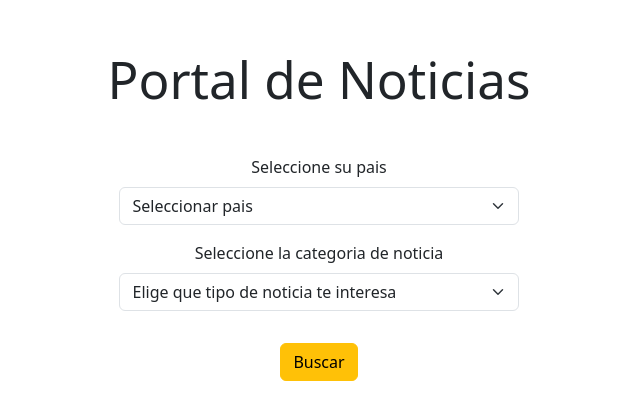
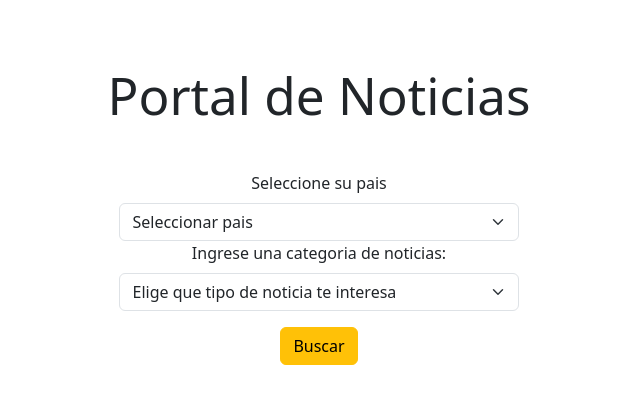
Before and after one commit to maxivega0/ejercicio12react, a React (Vite) app: page / in a window 1280 px wide. Shown: the part 192-612 px from the top of the page, without its empty margins (321-961 px from the left). Built offline with nearby package versions, Linux system fonts and the light colour scheme; no server answers.

Commit message:
correcciones en el codigo, codigo mas limpio y eficiente

```diff
--- a/src/components/Formulario.jsx
+++ b/src/components/Formulario.jsx
@@ -1,18 +1,15 @@
-import { Form, Button, Container } from "react-bootstrap";
-import { useEffect, useState } from "react";
+import { useState, useEffect } from "react";
+import { Container, Form, Button } from "react-bootstrap";
 import ListaNoticias from "./ListaNoticias";
 
 const Formulario = () => {
-  const [noticias, setNoticias] = useState("");
-  const [categoria, setCategoria] = useState("business");
-  const [pais, setPais] = useState("ar");
+  const [categoria, setCategoria] = useState("");
+  const [pais, setPais] = useState("")
+  const [noticias, setNoticias] = useState([]);
   const [mostrarNoticias, setMostrarNoticias] = useState(false);
-  const [categoriaSeleccionada, setCategoriaSeleccionada] = useState(categoria);
-  const [paisSeleccionado, setPaisSeleccionado] = useState(pais);
-
   useEffect(() => {
-    consultarAPI();
-  }, [categoriaSeleccionada, paisSeleccionado]);
+    // consultarAPI();
+  }, []);
 
   const consultarAPI = async () => {
     try {
@@ -20,29 +17,33 @@ const Formulario = () => {
         `https://newsdata.io/api/1/news?apikey=pub_24226bea9b87e0d87603664a9762b89a71aa4&category=${categoria}&country=${pais}`
       );
       const dato = await respuesta.json();
-      await setNoticias(dato);
+      console.log(respuesta);
+      // console.log(respuesta.ok);
+      console.log(dato);
+      setNoticias(dato);
       setMostrarNoticias(true);
-      console.log(dato);
+      console.log(noticias);
     } catch (error) {
       console.log(error);
     }
   };
-
   const handleSubmit = (e) => {
     e.preventDefault();
     setCategoria(e.target.value);
-  };
-  const handlePais = (e) => {
     setPais(e.target.value);
+    // setPais(e.target.value);
+    console.log(categoria);
+    // console.log(ciudad);
+    consultarAPI();
   };
 
   return (
-    <>
-      <Form className="row">
-        <Form.Group className="mb-3 d-flex flex-column" controlId="noticia">
-          <Container>
+    <><Container className="text-center">
+      <Form className="row" onSubmit={handleSubmit}>
+        <Form.Group className="mb-3" controlId="tarea">
         <Form.Label>Seleccione su pais</Form.Label>
-            <Form.Select onChange={(e) => handlePais(e)}>
+            <Form.Select onChange={(e) => setPais(e.target.value)}
+              value={pais}>
               <option value="">Seleccionar pais</option>
               <option value="de">Alemania</option>
               <option value="ar">Argentina</option>
@@ -53,10 +54,11 @@ const Formulario = () => {
               <option value="mx">Mexico</option>
               <option value="jp">Japon</option>
             </Form.Select>
-          </Container>
-          <Container className="my-3">
-            <Form.Label>Seleccione la categoria de noticia</Form.Label>
-            <Form.Select onChange={(e) => handleSubmit(e)}>
+          <Form.Label>Ingrese una categoria de noticias:</Form.Label>
+          <Form.Select
+            onChange={(e) => setCategoria(e.target.value)}
+            value={categoria}
+          >
             <option>Elige que tipo de noticia te interesa</option>
             <option value="business">Negocios</option>
             <option value="entertainment">Entretenimiento</option>
@@ -66,20 +68,17 @@ const Formulario = () => {
             <option value="sports">Deportes</option>
             <option value="technology">Tecnologia</option>
           </Form.Select>
-          </Container>
           <Container className="my-3 text-center">
             <Button
               variant="warning"
-              onClick={() => {
-                setCategoriaSeleccionada(categoria);
-                setPaisSeleccionado(pais);
-              }}
+              type="submit"
             >
               Buscar
             </Button>
           </Container>
         </Form.Group>
       </Form>
+      </Container>
       <Container className="row">
         {mostrarNoticias && <ListaNoticias noticias={noticias.results} />}
       </Container>
```
Lines whose indentation alone changed are shown as unchanged.
